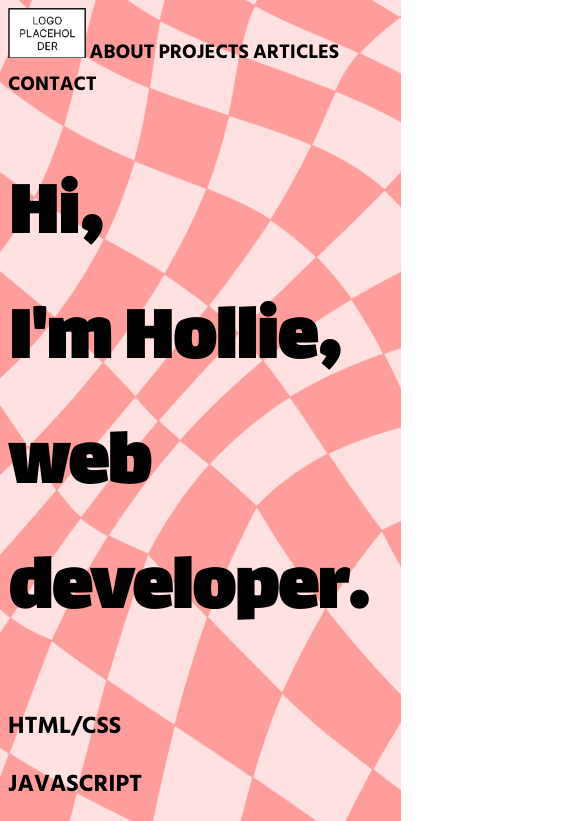
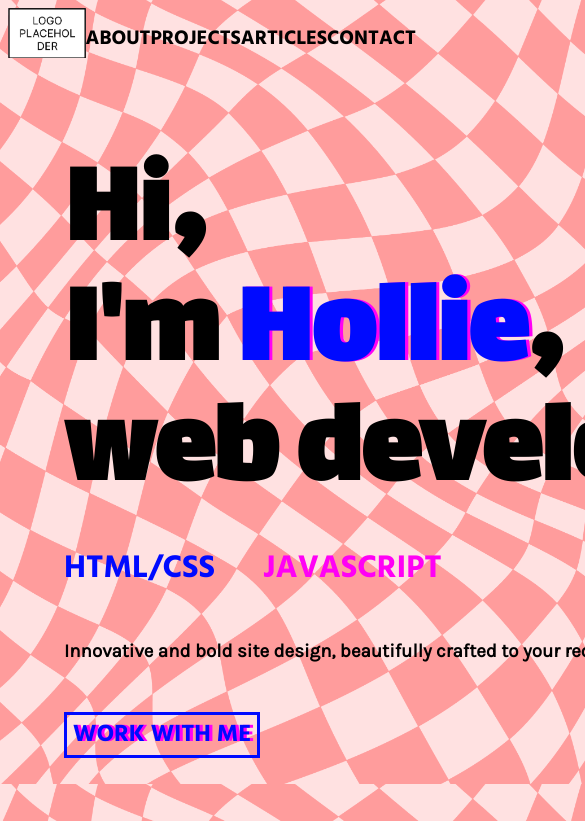
Before and after one commit to holdoescode/holdoescode.github.io, a plain HTML site: page index.html in a window 390 px wide. Shown: the top 821 px of the page, 585 px wide, since content can reach past the window. Drawn offline with Linux system fonts and the light colour scheme.

Commit message:
Added more styling to desktop view, set up new stylesheet for mobile styles. Changed layout to flexbox.

```diff
--- a/index.html
+++ b/index.html
@@ -5,6 +5,7 @@
         <title>Hollie Clarke | Software Developer | Portfolio</title>
         <meta charset="utf-8">
         <link rel="stylesheet" href="stylesheets/style.css">
+        <link rel="stylesheet" href="stylesheets/mobile-style.css">
         <link rel="preconnect" href="https://fonts.googleapis.com">
         <link rel="preconnect" href="https://fonts.gstatic.com" crossorigin>
         <link href="https://fonts.googleapis.com/css2?family=Hind:wght@400;700&family=Karla&family=Lalezar&display=swap" rel="stylesheet">
@@ -12,24 +13,38 @@
     </head>
 
     <header>
-        <nav>
+        <nav class="nav-container flex-container-nav">
             <a href="index.html"><img src="media/logoPlaceholder.png"></a>
             <a href="about.html">ABOUT</a>
             <a href="projects.html">PROJECTS</a>
             <a href="articles.html">ARTICLES</a>
             <a href="contact.html">CONTACT</a> <!--Placeholder: use link to footer -->
+            <div>
+                <!-- Insert icons here -->
+            </div>
         </nav>
     </header>
 
     <body class="backgroundImage">
 
-        <main>
-            <h1>Hi,<br>I'm Hollie,<br>web developer.</h1>
-            <h2>HTML/CSS</h2>
-            <h2>JAVASCRIPT</h2>
-            <h3>Innovative and bold site design, beautifully crafted to your requirements</h3>
-            <button>WORK WITH ME</button> <!--CHANGE - add link or functionality -->
-            <img src="media/professional.jpg">
+        <main class="flex-container-main">
+
+            <div class="flex-item-main">
+                <h1>Hi,<br>I'm <span class="brightStyle">Hollie</span>,<br>web developer.</h1>
+
+                <div class="flex-container-headings">
+                    <div class="flex-container-lang">
+                        <h2 class="flex-item-lang" id="htmlLang">HTML/CSS</h2>
+                        <h2 class="flex-item-lang" id="JSLang">JAVASCRIPT</h2>
+                    </div>
+                        <h3 class="grid-item" id="tagline">Innovative and bold site design, beautifully crafted to your requirements</h3>
+                        <button class="grid-item brightStyle" id="workButton">WORK WITH ME</button> <!--CHANGE - add link or functionality -->
+                </div>
+                <br>
+            </div>
+
+            <img class="flex-item-main" id="portrait" src="media/professional.jpg">
+
         </main>
 
     </body>
--- a/stylesheets/style.css
+++ b/stylesheets/style.css
@@ -1,6 +1,16 @@
+/* Navigation bar */
+
 nav {
     font-family: 'Hind', sans-serif;
     font-weight: 700;
+}
+
+.nav-container {
+    display: grid;
+    grid-template-columns: 1fr 1fr 1fr 1fr 5fr 1fr 1fr 1fr;
+    grid-template-rows: 100%;
+    justify-content: space-evenly;
+    align-items: center;
 }
 
 nav a {
@@ -13,20 +23,100 @@ nav img {
     max-height: 50px;
 }
 
+/* Navigation bar end */
 
+
+/* Sets background image for whole page */
 .backgroundImage {
     background-image: url("/media/homeBackgroundImage.png");
     background-size: cover;
     background-color: white;
 }
 
+main {
+    margin-left: 15%;
+    margin-right: 15%;
+    margin-top: 2%;
+}
+
+
+/* Flexbox set up */
+
+.flex-container-main { /* 2 items: heading text and portrait image */
+    display: flex;
+    justify-content: center;
+    width: max-content;
+    height: 100%;
+}
+
+.flex-item-main { /* flex container holding heading text on vertical axis */
+    display: flex;
+    flex-direction: column;
+    width: max-content;
+    height: 100%;
+}
+
+.flex-container-lang { /* 2 items: HTML and JAVASCRIPT text */
+    display: flex;
+}
+
+/* Flexbox end */
+
+
 h1 {
     font-family: 'Lalezar', cursive;
-    font-size: 80px; /* Change to be responsive */
+    font-size: 7.5em; /* Change to be responsive */
+    line-height: 1em;
+    margin-bottom: 0;
 }
+
+.brightStyle { /*Anything with this class will have style applied */
+    color: #000AFF;
+    text-shadow: 0.2rem 0em #FF00F5;
+}
+
+/*.grid-container {
+    display: grid;
+    grid-template-columns: 25% 25% 50%;
+    grid-template-rows: 60px 80px 50px;
+}*/
+
+#htmlLang {
+    /*grid-column-start: 1;
+    grid-column-end: 1;
+    grid-row-start: 1;
+    grid-row-end: 1; */
+    color:#000AFF;
+}
+
+#JSLang {
+    /*grid-column-start: 2;
+    grid-column-end: 2;
+    grid-row-start: 1;
+    grid-row-end: 1; */
+    color:#FF00F5;
+    margin-left: 3rem;
+}
+
+#tagline {
+    /* grid-column-start: 1;
+    grid-column-end: 4;
+    grid-row-start: 2;
+    grid-row-end: 2;*/
+}
+
+#workButton {
+    /*grid-column-start: 1;
+    grid-column-end: 1;
+    grid-row-start: 3;
+    grid-row-end: 3; */
+
+}
+
 
 h2 {
     font-family: 'Hind', sans-serif;
+    font-size: 2em;
 }
 
 h3 {
@@ -35,5 +125,18 @@ h3 {
 
 button {
     font-family: 'Hind', sans-serif;
+    font-size: 1.5em;
+    font-weight: bold;
     background-color: transparent;
+    border: 3px solid #000AFF;
+    margin-top: 2rem;
 }
+
+#portrait {
+    border-radius: 50%;
+    max-height: 250px;
+    width: auto;
+    float: right;
+    margin-top: 6rem;
+    margin-left: 3rem;
+}
```
Also changed, not shown: stylesheets/mobile-style.css (added).
